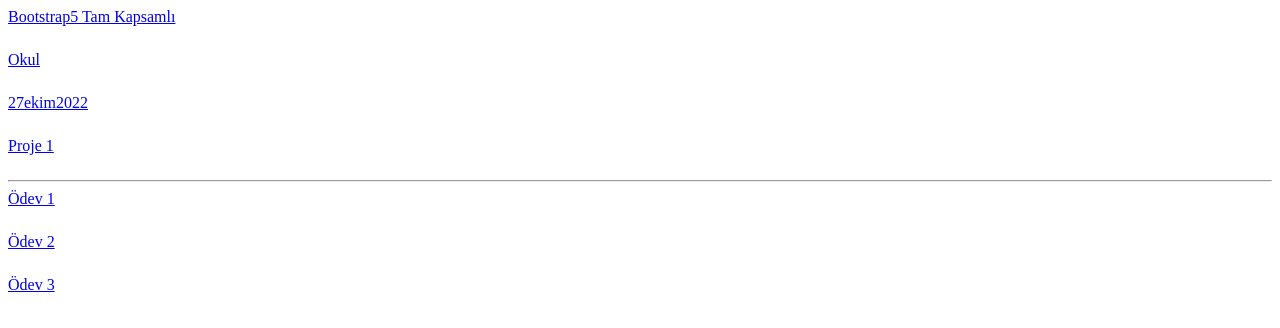
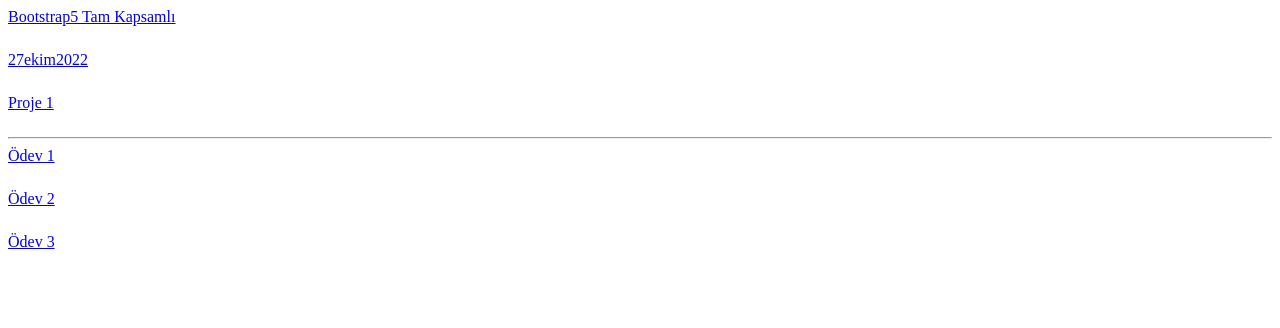
Before and after one commit to blackscriptt/web-homework, a plain HTML site: page index.html in a window 1280 px wide. Drawn offline with Linux system fonts and the light colour scheme.

Commit message:
Update index.html

```diff
--- a/index.html
+++ b/index.html
@@ -14,10 +14,6 @@
 <body>
     <div>
         <a href="homeworks/main-web/index.html">Bootstrap5 Tam Kapsamlı</a>
-    </div>
-
-    <div>
-        <a href="homeworks/school/index.html">Okul</a>
     </div>
 
     <div>
```
